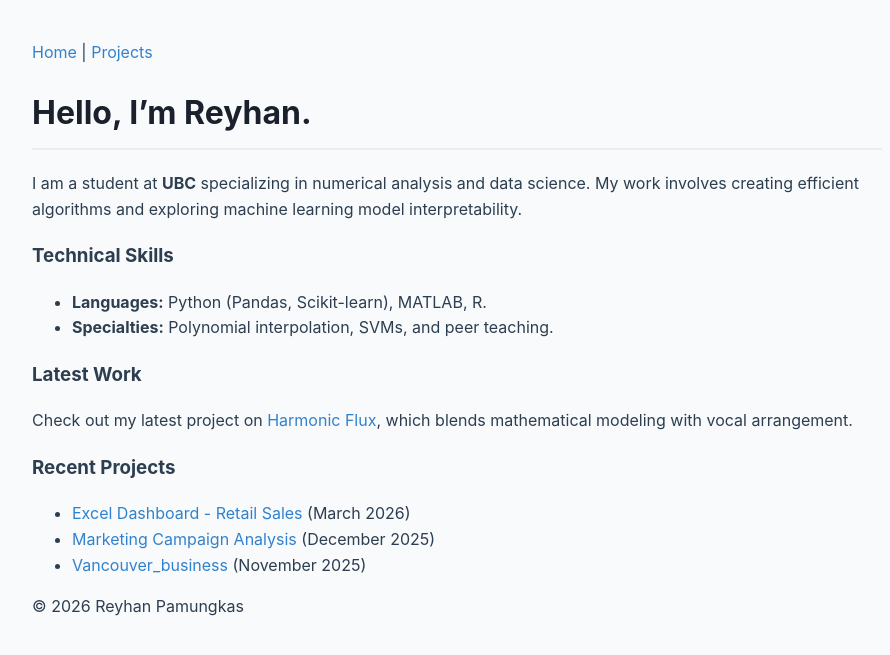
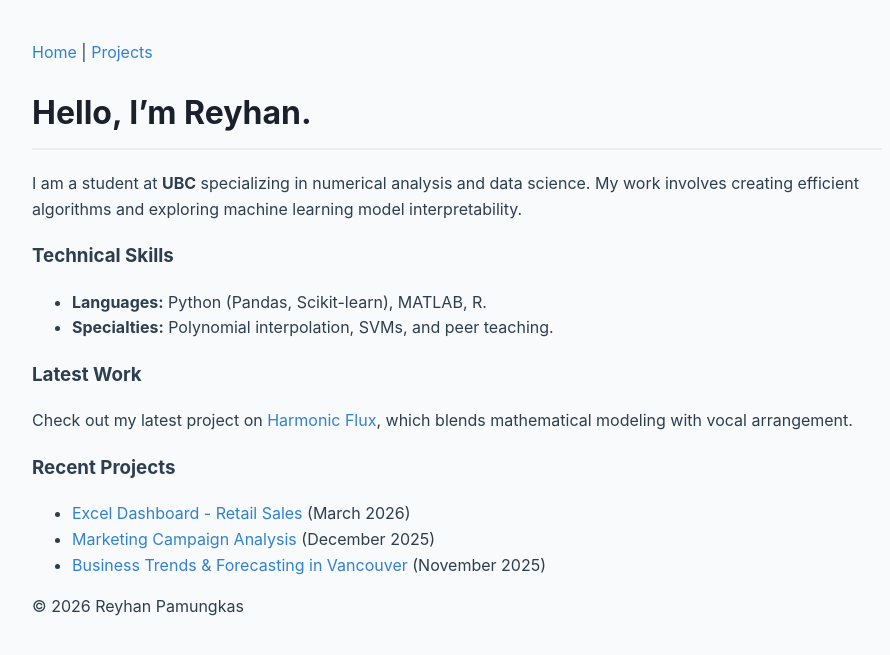
Before and after one commit to adhgn/adhgn.github.io, a Jekyll site: the page built from index.md, in a window 1280 px wide. Shown: the top 655 px of the page, without its empty margins (183-1073 px from the left). Built offline with Jekyll 4.4.1, drawn with Linux system fonts in a browser that asks for light colours.

Commit message:
Update 2025-11-17-vancouver_business.md

```diff
--- a/_posts/2025-11-17-vancouver_business.md
+++ b/_posts/2025-11-17-vancouver_business.md
@@ -1,3 +1,8 @@
+---
+layout: default
+title: Business Trends & Forecasting in Vancouver
+---
+
 # 📊 Business Trends & Forecasting in Vancouver
 ### UBC DSCI DataQuest 2025 — Team Saya Very Mager (SVM)
 
```
